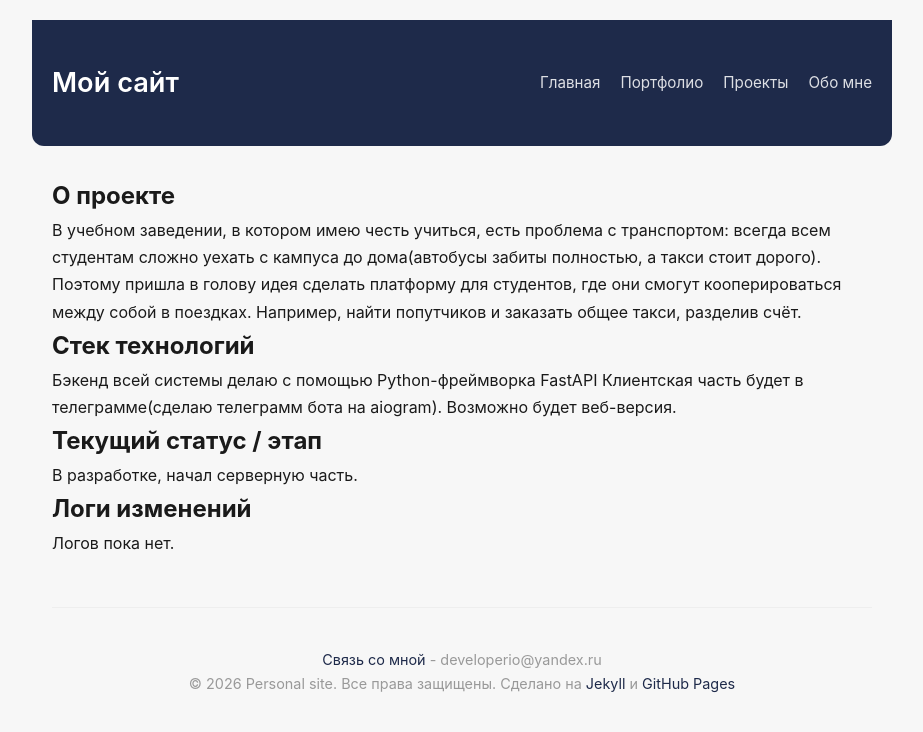
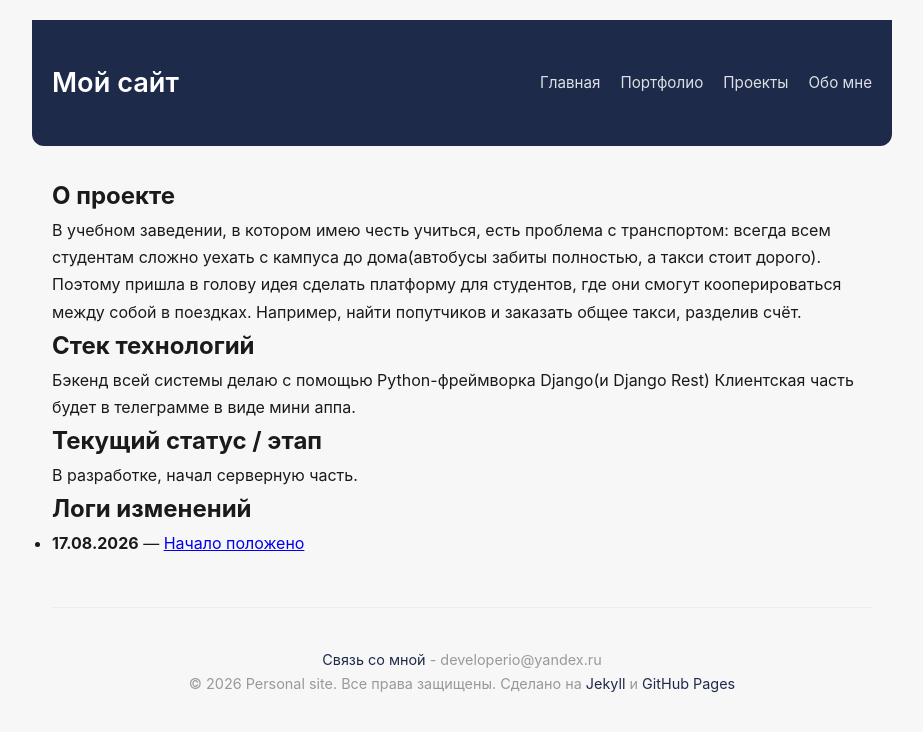
Before and after one commit to ExtremumDev/ExtremumDev.github.io, a Jekyll site: the page built from _ru_projects/university_driver.md, in a window 1280 px wide. Shown: the top 732 px of the page, without its empty margins (178-1101 px from the left). Built offline with Jekyll 4.4.1, drawn with Linux system fonts in a browser that asks for light colours.

```diff
--- /dev/null
+++ b/_layouts/project-ru.html
@@ -0,0 +1,21 @@
+---
+layout: default-ru
+---
+{{content}}
+
+<h2>Логи изменений</h2>
+
+{% assign project_logs = site.logs | where: "project_slug", page.project_slug | where: "lang", page.lang | sort: "date" | reverse %}
+
+{% if project_logs.size > 0 %}
+  <ul>
+    {% for log in project_logs %}
+      <li>
+        <strong>{{ log.date | date: "%d.%m.%Y" }}</strong> —
+        <a href="{{ log.url }}">{{ log.title }}</a>
+      </li>
+    {% endfor %}
+  </ul>
+{% else %}
+  <p>Логов пока нет.</p>
+{% endif %}
--- a/_ru_projects/university_driver.md
+++ b/_ru_projects/university_driver.md
@@ -11,25 +11,8 @@ lang: ru
 
 ## Стек технологий
 
-Бэкенд всей системы делаю с помощью Python-фреймворка FastAPI
-Клиентская часть будет в телеграмме(сделаю телеграмм бота на aiogram). Возможно будет веб-версия.
+Бэкенд всей системы делаю с помощью Python-фреймворка Django(и Django Rest)
+Клиентская часть будет в телеграмме в виде мини аппа.
 
 ## Текущий статус / этап
 В разработке, начал серверную часть.
-
-## Логи изменений
-
-{% assign project_logs = site.logs | where: "project_slug", page.project_slug | where: "lang", page.lang | sort: "date" | reverse %}
-
-{% if project_logs.size > 0 %}
-  <ul>
-    {% for log in project_logs %}
-      <li>
-        <strong>{{ log.date | date: "%d.%m.%Y" }}</strong> —
-        <a href="{{ log.url }}">{{ log.title }}</a>
-      </li>
-    {% endfor %}
-  </ul>
-{% else %}
-  <p>Логов пока нет.</p>
-{% endif %}
```
Also changed, not shown: other parts of _ru_projects/university_driver.md (+1 -1 lines), _logs/univer17-08.md (added, +10 -0 lines), _ru_portfolio/stupid-malloc.md (+2 -1 lines), _ru_posts/cpp_learn.md (added, +9 -0 lines), _ru_projects/own_spotlight.md (added, +22 -0 lines).
